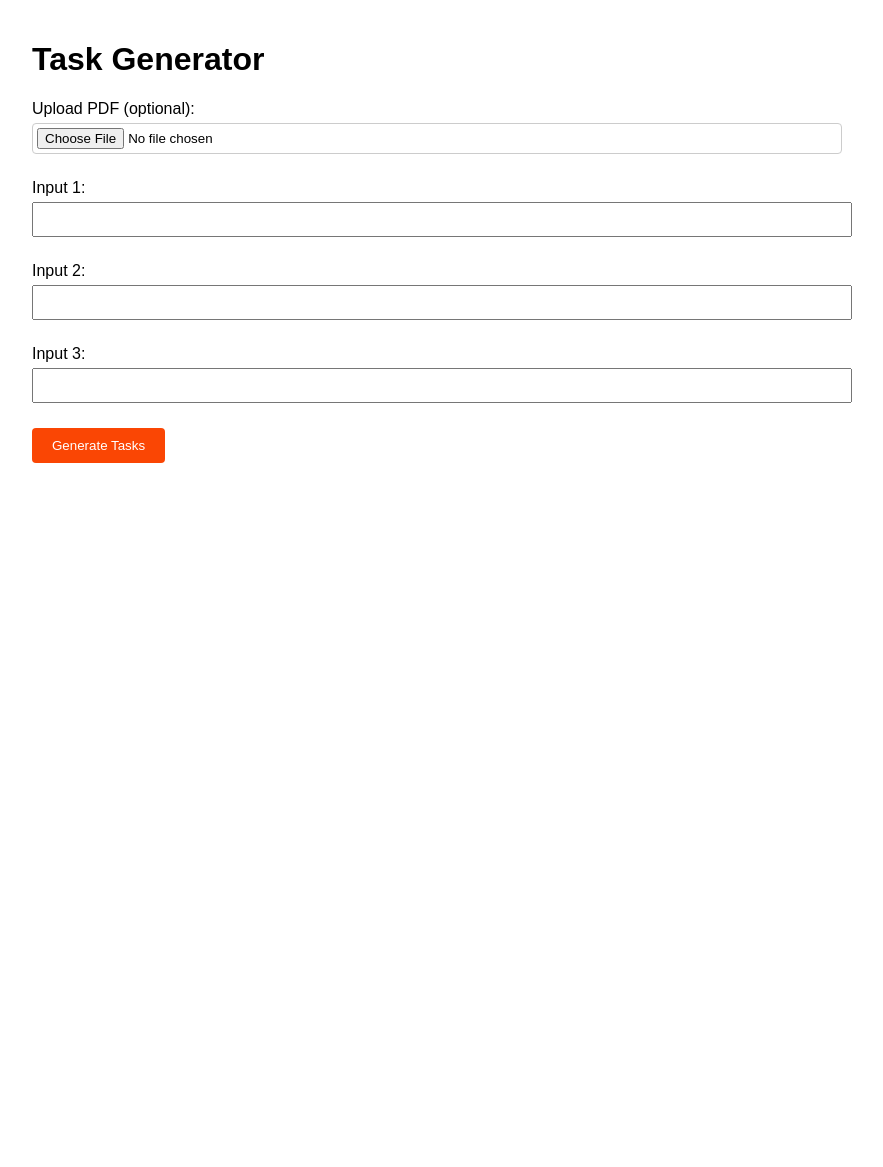
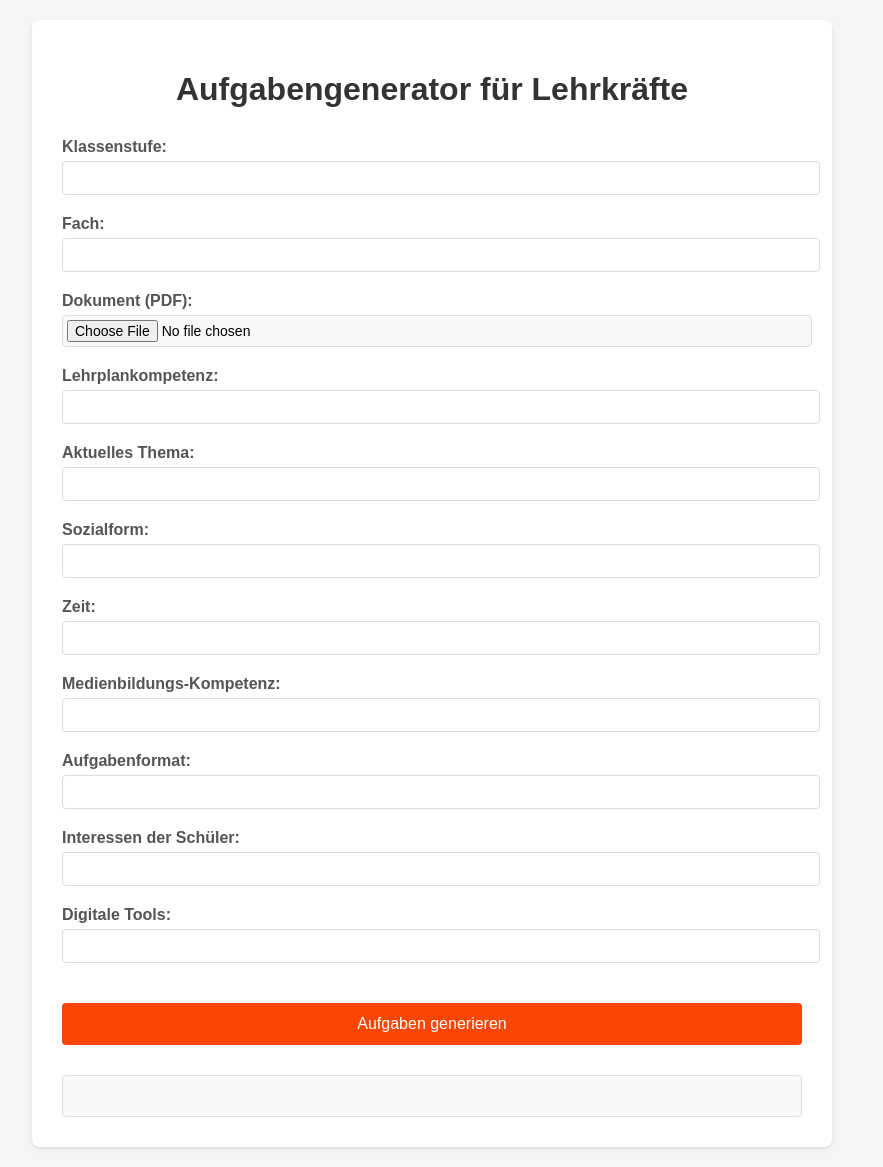
Before and after one commit to fivefourtwo/teach-smart-steps, a Python web app: template templates/index.html in a window 1280 px wide. Shown: the whole page, without its empty margins (208-1091 px from the left). Before the commit the page ends 463 px from the top, so only its background shows below. Run offline with Jinja, Linux system fonts and the light colour scheme; the template is opened without the code that fills it, so the values that code supplies are empty.

Commit message:
added input fields + prompt template

```diff
--- a/static/css/styles.css
+++ b/static/css/styles.css
@@ -3,58 +3,83 @@ body {
     max-width: 800px;
     margin: 0 auto;
     padding: 20px;
+    background-color: #f5f5f5;
+}
+
+.container {
+    background-color: white;
+    padding: 30px;
+    border-radius: 8px;
+    box-shadow: 0 2px 4px rgba(0, 0, 0, 0.1);
+}
+
+h1 {
+    color: #333;
+    margin-bottom: 30px;
+    text-align: center;
 }
 
 .form-group {
-    margin-bottom: 15px;
+    margin-bottom: 20px;
 }
 
 label {
     display: block;
     margin-bottom: 5px;
+    color: #555;
+    font-weight: bold;
 }
 
 input[type="text"], input[type="file"] {
     width: 100%;
     padding: 8px;
-    margin-bottom: 10px;
+    border: 1px solid #ddd;
+    border-radius: 4px;
+    font-size: 14px;
+}
+
+input[type="text"]:focus {
+    border-color: #FA4604;
+    outline: none;
+    box-shadow: 0 0 5px rgba(250, 70, 4, 0.2);
 }
 
 input[type="file"] {
     padding: 4px;
-    border: 1px solid #ccc;
-    border-radius: 4px;
+    border: 1px solid #ddd;
+    background-color: #f8f8f8;
 }
 
 button {
     background-color: #FA4604;
     color: white;
-    padding: 10px 20px;
+    padding: 12px 24px;
     border: none;
     border-radius: 4px;
     cursor: pointer;
+    font-size: 16px;
+    width: 100%;
+    margin-top: 20px;
 }
 
 button:hover {
     background-color: #CB3700;
 }
 
-#result {
-    margin-top: 20px;
-    white-space: pre-line;
+.result-container {
+    margin-top: 30px;
+    padding: 20px;
+    border: 1px solid #ddd;
+    border-radius: 4px;
+    background-color: #f8f8f8;
 }
 
-.error {
-    color: red;
-}
-
-/* ... (previous styles remain the same) ... */
-
 .pdf-info {
-    background-color: #f5f5f5;
+    background-color: #fff;
     padding: 15px;
     border-radius: 4px;
     margin-bottom: 20px;
+    border: 1px solid #ddd;
 }
 
 .pdf-info h4 {
@@ -64,7 +89,7 @@ button:hover {
 
 .pdf-preview {
     background-color: white;
-    padding: 10px;
+    padding: 15px;
     border: 1px solid #ddd;
     border-radius: 4px;
     margin-top: 10px;
@@ -74,15 +99,10 @@ button:hover {
     font-size: 14px;
 }
 
-details {
+.error {
+    color: #D32F2F;
+    padding: 10px;
+    background-color: #FFEBEE;
+    border-radius: 4px;
     margin-top: 10px;
 }
-
-summary {
-    cursor: pointer;
-    color: #4CAF50;
-}
-
-summary:hover {
-    text-decoration: underline;
-}
--- a/templates/index.html
+++ b/templates/index.html
@@ -1,32 +1,76 @@
 <!DOCTYPE html>
-<html>
+<html lang="de">
 <head>
-    <title>Task Generator</title>
-    <link type="text/css" rel="stylesheet" href="{{ url_for('static', filename='css/styles.css') }}">
+    <meta charset="UTF-8">
+    <meta name="viewport" content="width=device-width, initial-scale=1.0">
+    <title>Aufgabengenerator für Lehrkräfte</title>
+    <link rel="stylesheet" href="/static/css/styles.css">
 </head>
 <body>
-    <h1>Task Generator</h1>
-    <form id="taskForm" method="POST" enctype="multipart/form-data">
+    <div class="container">
+        <h1>Aufgabengenerator für Lehrkräfte</h1>
+        <form id="taskForm">
             <div class="form-group">
-            <label for="pdfFile">Upload PDF (optional):</label>
+                <label for="grade">Klassenstufe:</label>
+                <input type="text" id="grade" name="grade" required>
+            </div>
+
+            <div class="form-group">
+                <label for="subject">Fach:</label>
+                <input type="text" id="subject" name="subject" required>
+            </div>
+
+            <div class="form-group">
+                <label for="pdfFile">Dokument (PDF):</label>
                 <input type="file" id="pdfFile" name="pdfFile" accept=".pdf">
             </div>
+
             <div class="form-group">
-            <label for="input1">Input 1:</label>
-            <input type="text" id="input1" name="input1" required>
+                <label for="curriculum_competency">Lehrplankompetenz:</label>
+                <input type="text" id="curriculum_competency" name="curriculum_competency">
             </div>
+
             <div class="form-group">
-            <label for="input2">Input 2:</label>
-            <input type="text" id="input2" name="input2" required>
+                <label for="current_topic">Aktuelles Thema:</label>
+                <input type="text" id="current_topic" name="current_topic" required>
             </div>
+
             <div class="form-group">
-            <label for="input3">Input 3:</label>
-            <input type="text" id="input3" name="input3" required>
+                <label for="social_form">Sozialform:</label>
+                <input type="text" id="social_form" name="social_form" required>
             </div>
-        <button type="submit">Generate Tasks</button>
+
+            <div class="form-group">
+                <label for="time">Zeit:</label>
+                <input type="text" id="time" name="time" required>
+            </div>
+
+            <div class="form-group">
+                <label for="media_competency">Medienbildungs-Kompetenz:</label>
+                <input type="text" id="media_competency" name="media_competency">
+            </div>
+
+            <div class="form-group">
+                <label for="task_format">Aufgabenformat:</label>
+                <input type="text" id="task_format" name="task_format">
+            </div>
+
+            <div class="form-group">
+                <label for="student_interests">Interessen der Schüler:</label>
+                <input type="text" id="student_interests" name="student_interests">
+            </div>
+
+            <div class="form-group">
+                <label for="digital_tools">Digitale Tools:</label>
+                <input type="text" id="digital_tools" name="digital_tools">
+            </div>
+
+            <button type="submit">Aufgaben generieren</button>
         </form>
-    <div id="result"></div>
 
-    <script defer src="{{ url_for('static', filename='js/script.js') }}"></script>
+        <div id="result" class="result-container"></div>
+    </div>
+
+    <script src="/static/js/script.js"></script>
 </body>
 </html>
```
Also changed, not shown: app.py (+47 -22 lines). Lines whose indentation alone changed are shown as unchanged.
